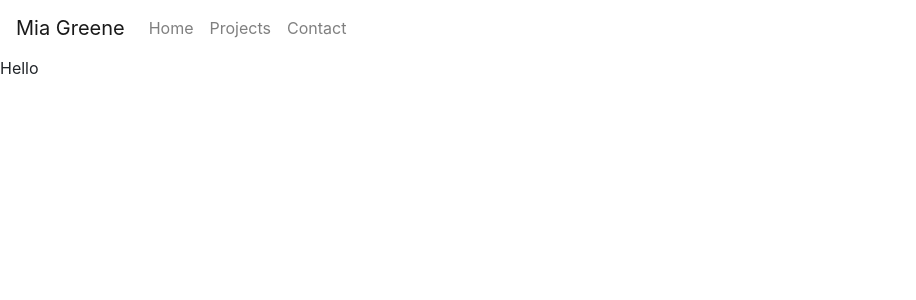
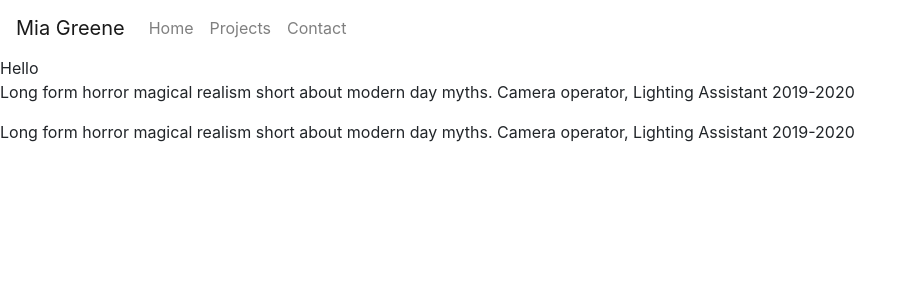
Before and after one commit to miairene/miairene.github.io, a Jekyll site: the page built from _projects/i_can_hear_you_breathing.md, in a window 1280 px wide. Shown: the top 300 px of the page, without its empty margins (0-916 px from the left). Built offline with Jekyll 4.4.1, drawn with Linux system fonts in a browser that asks for light colours.

Commit message:
Update i_can_hear_you_breathing.md
Former-commit-id: 4cc7476d730429503e83fcf97ae413b1f01b729c

```diff
--- a/_projects/i_can_hear_you_breathing.md
+++ b/_projects/i_can_hear_you_breathing.md
@@ -1,3 +1,5 @@
 ---
 title: I Can Hear You Breathing
 ---
+Long form horror magical realism short about modern day myths.
+Camera operator, Lighting Assistant 2019-2020
```
